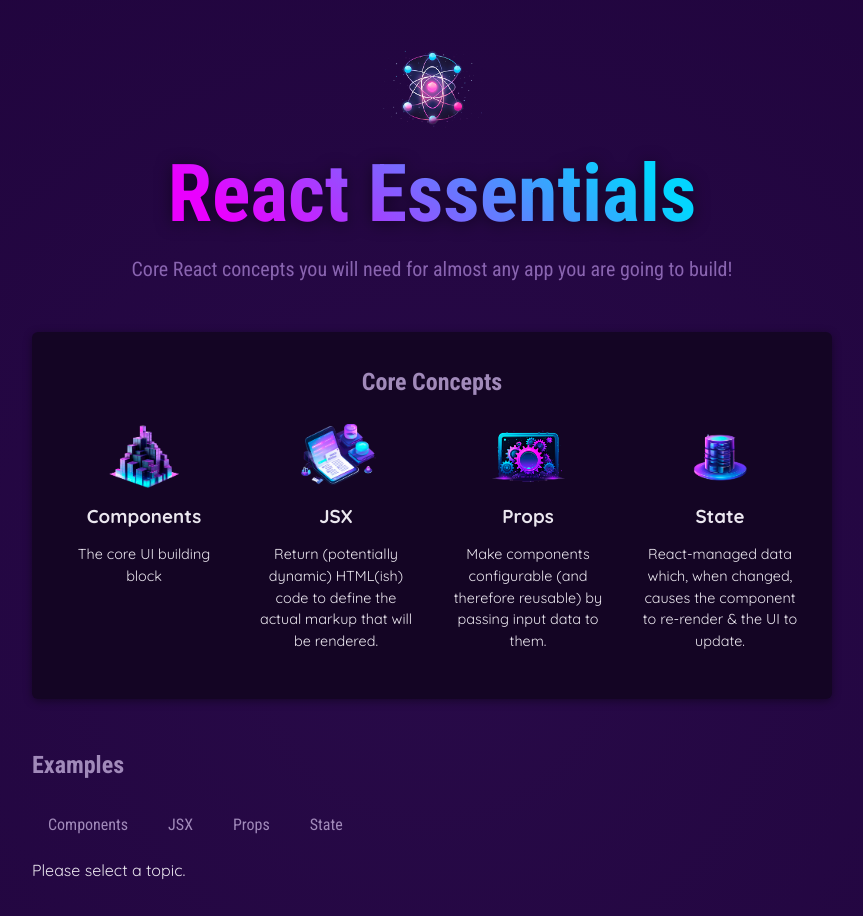
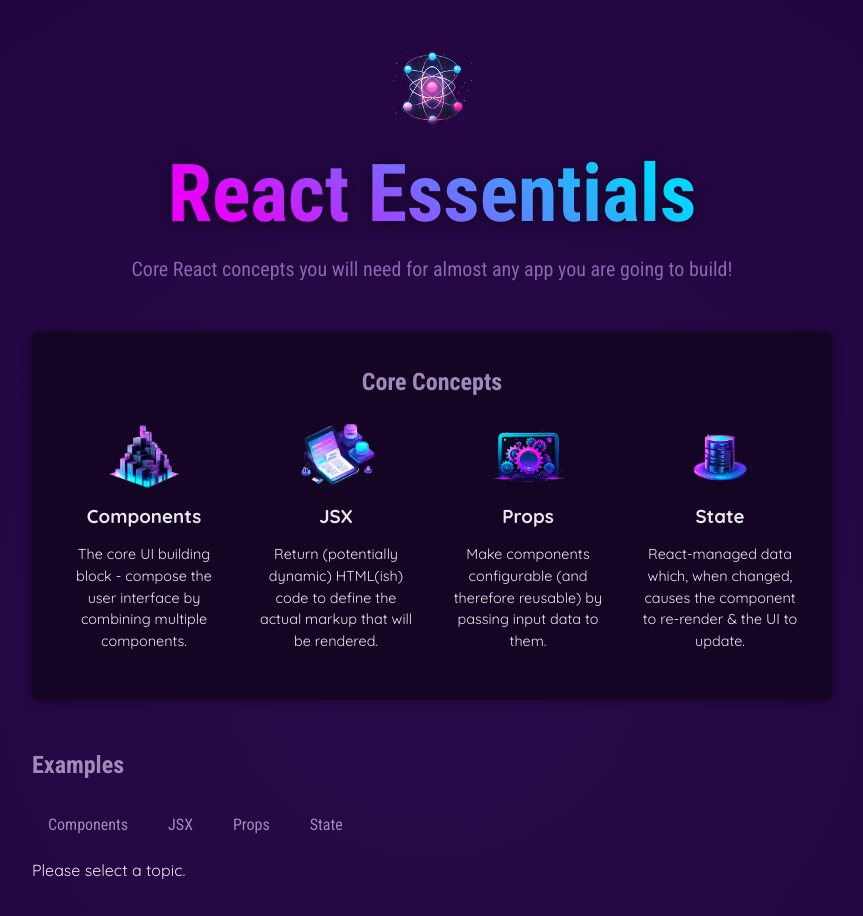
Before and after one commit to Muntasir1808/React, a React (Vite) app: page / in a window 1280 px wide. Shown: the top 916 px of the page, without its empty margins (208-1071 px from the left). Built offline with nearby package versions, Linux system fonts and the light colour scheme.

Commit message:
outputting list data dynamically

```diff
--- a/src/App.jsx
+++ b/src/App.jsx
@@ -37,7 +37,7 @@ function App() {
       <main>
         <section id="core-concepts">
           <h2>Core Concepts</h2>
-          <ul>
+          {/* <ul>
             <CoreConcept
               title="Components"
               description="The core UI building block"
@@ -50,6 +50,12 @@ function App() {
             />
             <CoreConcept {...CORE_CONCEPTS[2]} />
             <CoreConcept {...CORE_CONCEPTS[3]} />
+          </ul> */}
+          {/* We can write the above code within these lines */}
+          <ul>
+            {CORE_CONCEPTS.map((concetpItem) => (
+              <CoreConcept key={concetpItem.title} {...concetpItem} />
+            ))}
           </ul>
         </section>
         <section id="examples">
```
